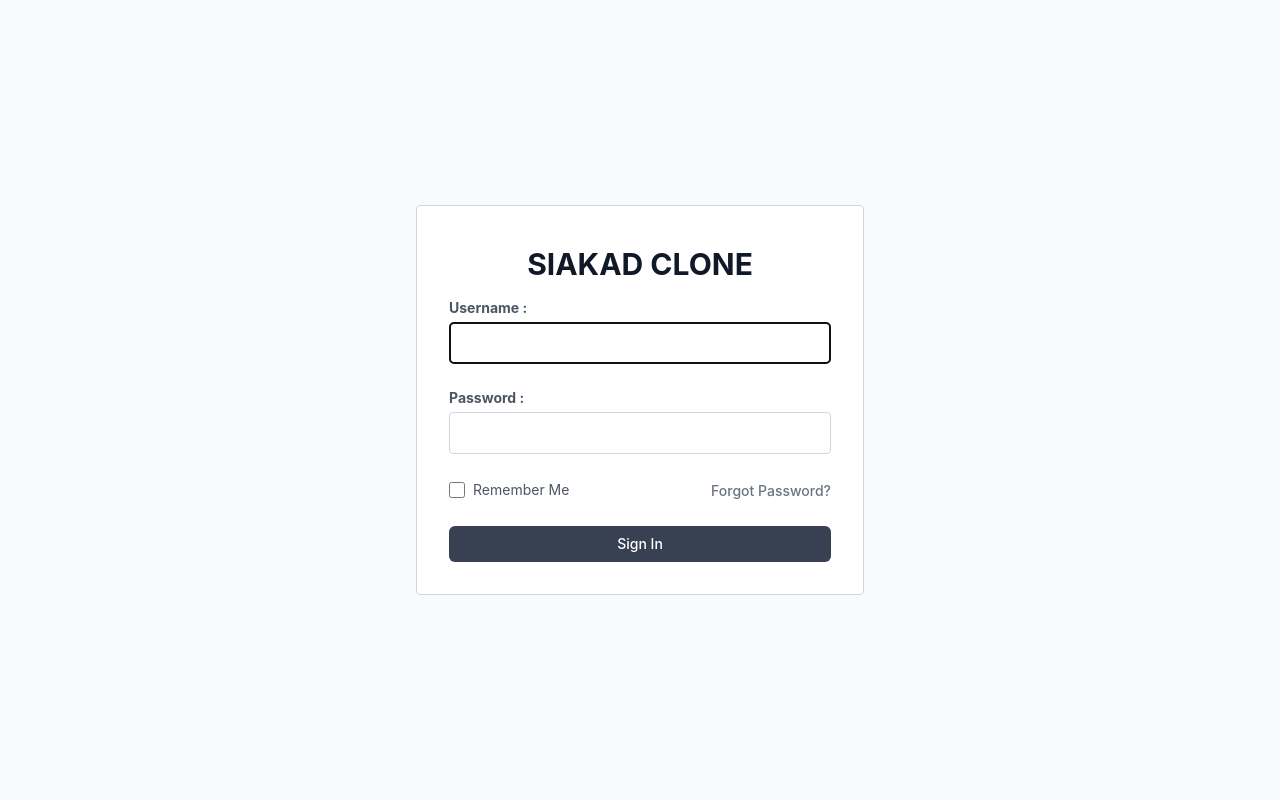
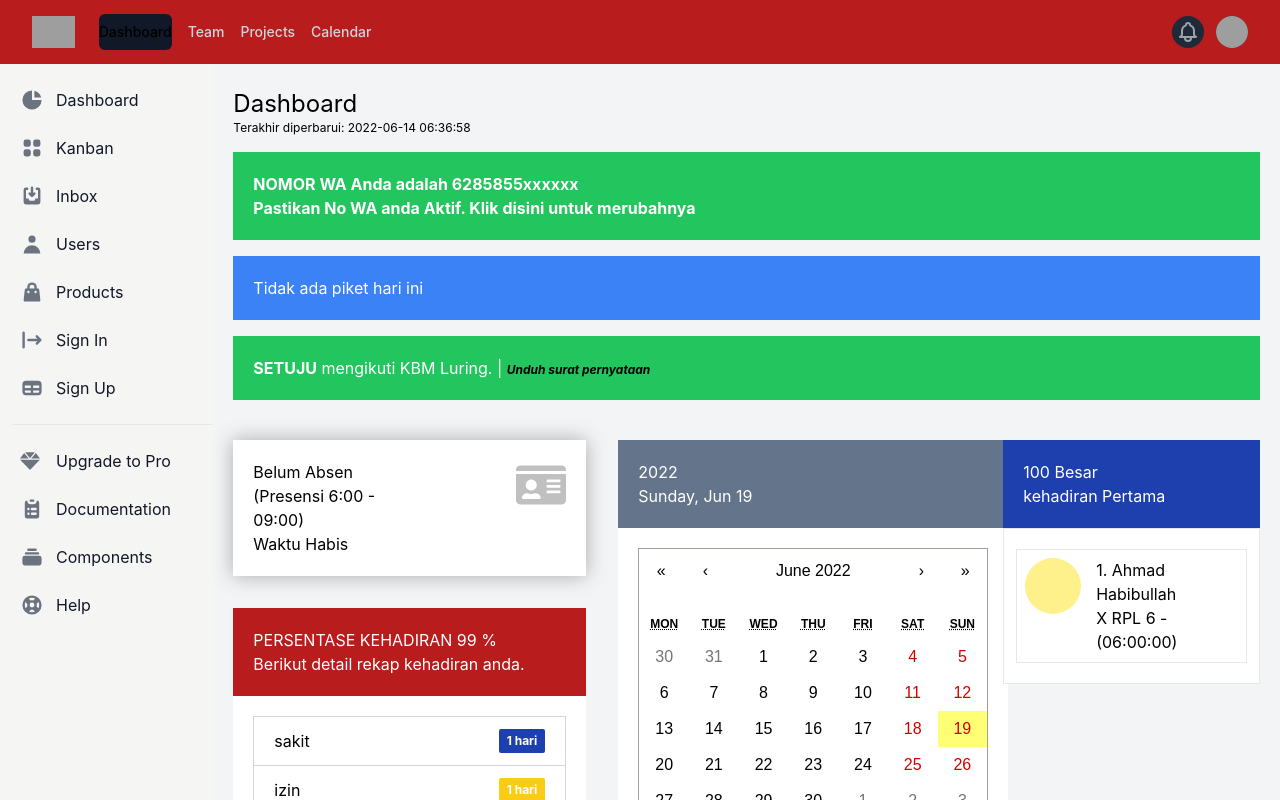
Before and after one commit to MrNewbie3/frontend-siakad-clone, a React (Create React App) app: page / in a window 1280 px wide. Shown: the top 800 px of the page. Built offline with nearby package versions, Linux system fonts and the light colour scheme; grey boxes are pictures that could not be loaded.

Commit message:
completing all section

```diff
--- a/package.json
+++ b/package.json
@@ -12,6 +12,7 @@
     "@testing-library/user-event": "^13.5.0",
     "axios": "^0.27.2",
     "react": "^17.0.2",
+    "react-calendar": "^3.7.0",
     "react-dom": "^17.0.2",
     "react-icons": "^4.4.0",
     "react-scripts": "^5.0.1",
--- a/src/App.js
+++ b/src/App.js
@@ -1,9 +1,11 @@
+import Dashboard from "./pages/Dashboard";
 import Login from "./pages/Login";
 
 function App() {
   return (
     <main className="App">
-      <Login />
+      {/* <Login /> */}
+      <Dashboard />
     </main>
   );
 }
--- a/src/components/main/report.js
+++ b/src/components/main/report.js
@@ -1,11 +1,36 @@
 import React, { Component } from "react";
 import { FaIdCard } from "react-icons/fa";
 import { IconContext } from "react-icons/lib";
+import Calendar from "react-calendar";
+import "react-calendar/dist/Calendar.css";
 class Report extends Component {
   state = {};
   render() {
+    const dummy = [
+      {
+        name: "Ajiawan Putra",
+        kelas: "XI rpl 6",
+        jamAbsen: "06:00:01",
+      },
+      {
+        name: "Dani Saputro",
+        kelas: "XI rpl 8",
+        jamAbsen: "06:00:02",
+      },
+      {
+        name: "Ahmad Sahroni",
+        kelas: "XI rpl 1",
+        jamAbsen: "06:00:03",
+      },
+      {
+        name: "Sangaji Putra Bakti",
+        kelas: "XI rpl 2",
+        jamAbsen: "06:00:04",
+      },
+    ];
+
     return (
-      <div className="container grid grid-cols-10 gap-x-8 my-10">
+      <div className="container grid grid-cols-11 gap-x-8 my-10">
         <div className="card 1 col-span-4">
           <div className="card persentase w-full bg-white grid-cols-2 drop-shadow-[0px_0px_10px_rgba(0,0,0,0.3)] px-5 py-5 grid justify-items-stretch">
             <div className="text">
@@ -13,9 +38,7 @@ class Report extends Component {
               <p>Waktu Habis</p>
             </div>
             <div className="justify-self-end">
-              <IconContext.Provider
-                value={{ style: { fontSize: "50px", color: "silver" } }}
-              >
+              <IconContext.Provider value={{ style: { fontSize: "50px", color: "silver" } }}>
                 <FaIdCard />
               </IconContext.Provider>
             </div>
@@ -29,27 +52,19 @@ class Report extends Component {
               <div className="border-solid border border-gray-300 grid-cols-1 divide-y divide-gray-300 ">
                 <div className="row grid grid-cols-2 px-5 py-3">
                   <div className="text">sakit</div>
-                  <div className="banner justify-self-end text-xs bg-blue-800 text-white font-bold px-2 py-1 rounded-sm">
-                    1 hari
-                  </div>
+                  <div className="banner justify-self-end text-xs bg-blue-800 text-white font-bold px-2 py-1 rounded-sm">1 hari</div>
                 </div>
                 <div className="row grid grid-cols-2 px-5 py-3">
                   <div className="text">izin</div>
-                  <div className="banner justify-self-end text-xs bg-yellow-400 text-white font-bold px-2 py-1 rounded-sm">
-                    1 hari
-                  </div>
+                  <div className="banner justify-self-end text-xs bg-yellow-400 text-white font-bold px-2 py-1 rounded-sm">1 hari</div>
                 </div>
                 <div className="row grid grid-cols-2 px-5 py-3">
                   <div className="text">masuk</div>
-                  <div className="banner justify-self-end text-xs bg-blue-500 text-white font-bold px-2 py-1 rounded-sm">
-                    1 hari
-                  </div>
+                  <div className="banner justify-self-end text-xs bg-blue-500 text-white font-bold px-2 py-1 rounded-sm">1 hari</div>
                 </div>
                 <div className="row grid grid-cols-2 px-5 py-3">
                   <div className="text">alpha</div>
-                  <div className="banner justify-self-end text-xs bg-red-700 text-white font-bold px-2 py-1 rounded-sm">
-                    1 hari
-                  </div>
+                  <div className="banner justify-self-end text-xs bg-red-700 text-white font-bold px-2 py-1 rounded-sm">1 hari</div>
                 </div>
               </div>
             </div>
@@ -57,35 +72,27 @@ class Report extends Component {
         </div>
         <div className="card 2 col-span-4">
           <div className="card 2 preview grid ">
-            <div className="header bg-red-700 px-5 py-5 ">
-              <p className="text-white">PERSENTASE KEHADIRAN 99 %</p>
-              <p className="text-white">Berikut detail rekap kehadiran anda.</p>
+            <div className="header bg-slate-500 px-5 py-5 ">
+              <p className="text-white">2022</p>
+              <p className="text-white">Sunday, Jun 19</p>
             </div>
-            <div className="content bg-white px-5 py-5  ">
-              <div className="border-solid border border-gray-300 grid-cols-1 divide-y divide-gray-300 ">
-                <div className="row grid grid-cols-2 px-5 py-3">
-                  <div className="text">sakit</div>
-                  <div className="banner justify-self-end text-xs bg-blue-800 text-white font-bold px-2 py-1 rounded-sm">
-                    1 hari
-                  </div>
-                </div>
-                <div className="row grid grid-cols-2 px-5 py-3">
-                  <div className="text">izin</div>
-                  <div className="banner justify-self-end text-xs bg-yellow-400 text-white font-bold px-2 py-1 rounded-sm">
-                    1 hari
-                  </div>
-                </div>
-                <div className="row grid grid-cols-2 px-5 py-3">
-                  <div className="text">masuk</div>
-                  <div className="banner justify-self-end text-xs bg-blue-500 text-white font-bold px-2 py-1 rounded-sm">
-                    1 hari
-                  </div>
-                </div>
-                <div className="row grid grid-cols-2 px-5 py-3">
-                  <div className="text">alpha</div>
-                  <div className="banner justify-self-end text-xs bg-red-700 text-white font-bold px-2 py-1 rounded-sm">
-                    1 hari
-                  </div>
+            <div className="content bg-white px-5 py-5 grid ">
+              <Calendar className={"justify-self-center "} />
+            </div>
+          </div>
+        </div>
+        <div className="card 3 col-span-3">
+          <div className="card 2 preview grid ">
+            <div className="header bg-blue-800 px-5 py-5 ">
+              <p className="text-white">100 Besar</p>
+              <p className="text-white">kehadiran Pertama</p>
+            </div>
+            <div className="content w-full bg-white border px-3 py-5">
+              <div className="container  border border-grey-100 py-2 px-2 grid grid-cols-3">
+                <div className="rounded-full bg-yellow-200 w-14 h-14"></div>
+                <div className=" col-span-2 wrapper w-full">
+                  <p className="text">1. Ahmad Habibullah</p>
+                  <p className="">X RPL 6 - (06:00:00)</p>
                 </div>
               </div>
             </div>
--- a/src/components/main/sidebar.js
+++ b/src/components/main/sidebar.js
@@ -3,9 +3,9 @@ class Sidebar extends Component {
   state = {};
   render() {
     return (
-      <div className="App w-64">
+      <div className="App w-64 ">
         <aside className="w-64 " aria-label="Sidebar">
-          <div className="overflow-y-scroll h-screen py-4 px-3 bg-gray-50 rounded dark:bg-gray-800">
+          <div className="overflow-y-scroll h-screen py-4 px-3 bg-stone-100  dark:bg-gray-800">
             <ul className="space-y-2">
               <li>
                 <a href="#" className="flex items-center p-2 text-base font-normal text-gray-900 rounded-lg dark:text-white hover:bg-gray-100 dark:hover:bg-gray-700">
--- a/src/pages/Dashboard.js
+++ b/src/pages/Dashboard.js
@@ -5,14 +5,14 @@ import Navbar from "../components/main/navbar";
 import Announcement from "../components/main/announcement";
 import Report from "../components/main/report";
 
-function main() {
+function Dashboard() {
   return (
     <>
       <div className="App">
         <Navbar />
         <div className="grid grid-cols-6">
           <Sidebar />
-          <div className="container col-span-5 px5">
+          <div className="container col-span-5 px-5 bg-gray-100">
             <Main />
             <Announcement />
             <Report />
@@ -23,4 +23,4 @@ function main() {
   );
 }
 
-export default main;
+export default Dashboard;
```
Also changed, not shown: 1 other file (tests, documents, lock files or other folders).
